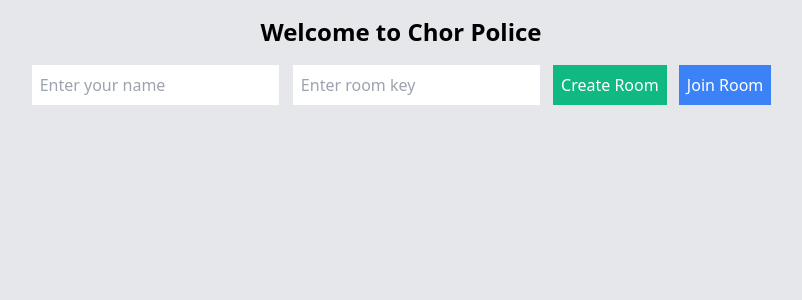
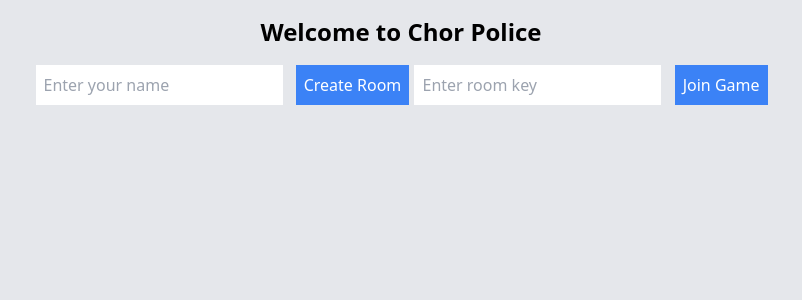
Before and after one commit to Mahfazzalin/chor_police_game, a Flask app: page / in a window 1280 px wide. Shown: the top 300 px of the page, without its empty margins (239-1041 px from the left). Run offline with Flask 3, Linux system fonts and the light colour scheme; some libraries are stand-ins or nearby versions.

Commit message:
this code is works well all thing without rematch button, no rematch button is here. need to add. these are works ( create room: when user click here, a popup open and show a room key. joing room:with this key user can join into the room. shuffle button and all gameplay.and had a massage showing box, massage input box and send massage button. the massage option also works well.

```diff
--- a/app.py
+++ b/app.py
@@ -1,70 +1,76 @@
-#game version 1.0.4.9
-#auther: Mahfazzalin Shawon Reza
+# game version 1.0.4.9
+# author: Mahfazzalin Shawon Reza
 from flask import Flask, render_template
 from flask_socketio import SocketIO, emit, join_room
 import random
+import string
 
 app = Flask(__name__)
 app.config['SECRET_KEY'] = 'secret!'
 socketio = SocketIO(app)
 
-players = {}
 rooms = {}
 cards = ["900=King", "800=Police", "600=Robbery", "400=Thief"]
 points = {"King": 900, "Police": 800, "Robbery": 600, "Thief": 400}
-round_counter = 0
+round_counter = {}
 max_rounds = 20
-current_turn = 0
 
 @app.route('/')
 def index():
     return render_template('index.html')
 
+def generate_room_key():
+    return ''.join(random.choices(string.ascii_uppercase + string.digits, k=random.randint(6, 8)))
+
 @socketio.on('create_room')
-def create_room(data):
+def create_room():
+    room_key = generate_room_key()
+    while room_key in rooms:
+        room_key = generate_room_key()
+    rooms[room_key] = {
+        'players': {},
+        'round_counter': 0,
+        'current_turn': 0
+    }
+    emit('room_created', {'room_key': room_key})
+
+@socketio.on('join')
+def on_join(data):
+    username = data['username']
     room_key = data['room_key']
-    username = data['username']
-    if room_key not in rooms:
-        rooms[room_key] = {'players': {}, 'round_counter': 0, 'current_turn': 0}
-        join_room(room_key)
-        rooms[room_key]['players'][username] = {'card': None, 'points': 0, 'name': username}
-        emit('room_created', {'room_key': room_key, 'username': username})
+    if room_key in rooms:
+        if len(rooms[room_key]['players']) < 4:
+            join_room(room_key)
+            rooms[room_key]['players'][username] = {'card': None, 'points': 0, 'name': username}
+            emit('update', {'players': rooms[room_key]['players'], 'round': rooms[room_key]['round_counter'] + 1}, room=room_key)
+            if len(rooms[room_key]['players']) == 4:
+                emit('start_shuffle', {'round': rooms[room_key]['round_counter'] + 1, 'max_rounds': max_rounds}, room=room_key)
+        else:
+            emit('room_full')
     else:
-        emit('error', {'message': 'Room already exists.'})
-
-@socketio.on('join_room')
-def join_room_handler(data):
-    room_key = data['room_key']
-    username = data['username']
-    if room_key in rooms and len(rooms[room_key]['players']) < 4:
-        join_room(room_key)
-        rooms[room_key]['players'][username] = {'card': None, 'points': 0, 'name': username}
-        emit('joined_room', {'room_key': room_key, 'username': username}, room=room_key)
-        if len(rooms[room_key]['players']) == 4:
-            emit('start_shuffle', {'round': rooms[room_key]['round_counter'] + 1, 'max_rounds': max_rounds}, room=room_key)
-        emit('update', {'players': rooms[room_key]['players'], 'round': rooms[room_key]['round_counter'] + 1}, room=room_key)
-    else:
-        emit('error', {'message': 'Room is full or does not exist.'})
+        emit('room_not_found')
 
 @socketio.on('start_shuffle')
 def start_shuffle(data):
     room_key = data['room_key']
-    if rooms[room_key]['round_counter'] < max_rounds:
-        shuffled_cards = random.sample(cards, len(cards))
-        for player, card in zip(rooms[room_key]['players'].values(), shuffled_cards):
-            player['card'] = card.split('=')[1]
-        rooms[room_key]['round_counter'] += 1
-        rooms[room_key]['current_turn'] = (rooms[room_key]['current_turn'] + 1) % 4
-        emit('cards_assigned', {'players': rooms[room_key]['players'], 'round': rooms[room_key]['round_counter'], 'max_rounds': max_rounds}, room=room_key)
-    if rooms[room_key]['round_counter'] == max_rounds:
-        emit('game_over', {'rankings': get_rankings(room_key), 'round': rooms[room_key]['round_counter']}, room=room_key)
+    if room_key in rooms:
+        room = rooms[room_key]
+        if room['round_counter'] < max_rounds:
+            shuffled_cards = random.sample(cards, len(cards))
+            for player, card in zip(room['players'].values(), shuffled_cards):
+                player['card'] = card.split('=')[1]
+            room['round_counter'] += 1
+            room['current_turn'] = (room['current_turn'] + 1) % 4
+            emit('cards_assigned', {'players': room['players'], 'round': room['round_counter'], 'max_rounds': max_rounds}, room=room_key)
+        if room['round_counter'] == max_rounds:
+            emit('game_over', {'rankings': get_rankings(room['players'])}, room=room_key)
 
 @socketio.on('king_order')
 def king_order(data):
     room_key = data['room_key']
     king = data['king']
     command = data['command']
-    emit('police_order', {'king': king, 'command': command, 'round': rooms[room_key]['round_counter']}, room=room_key)
+    emit('police_order', {'king': king, 'command': command}, room=room_key)
 
 @socketio.on('police_action')
 def police_action(data):
@@ -74,27 +80,27 @@ def police_action(data):
     command = data['command']
     king = data['king']
 
-    players = rooms[room_key]['players']
+    room = rooms[room_key]
 
     # King always gets 900 points added to their total
-    players[king]['points'] += points["King"]
+    room['players'][king]['points'] += points["King"]
 
     # Initialize role points to their default values
     police_points = 0
     robber_points = points["Robbery"]
     thief_points = points["Thief"]
 
-    if players[target]['card'].lower() == command.lower():
+    if room['players'][target]['card'].lower() == command.lower():
         police_points = points["Police"]
-        players[target]['points'] += 0  # Target person gets zero points if caught
+        room['players'][target]['points'] += 0  # Target person gets zero points if caught
         if command.lower() == "robbery":
             robber_points += 0
         elif command.lower() == "thief":
             thief_points += 0
 
     # Update points
-    players[police]['points'] += police_points
-    for player, info in players.items():
+    room['players'][police]['points'] += police_points
+    for player, info in room['players'].items():
         if player == target:
             continue
         if info['card'] == "Robbery":
@@ -102,18 +108,19 @@ def police_action(data):
         elif info['card'] == "Thief":
             info['points'] += thief_points
 
-    emit('update', {'players': players, 'round': rooms[room_key]['round_counter']}, room=room_key)
-    emit('round_complete', {'players': players, 'round': rooms[room_key]['round_counter']}, room=room_key)
+    emit('update', {'players': room['players'], 'round': room['round_counter']}, room=room_key)
+    emit('round_complete', {'players': room['players'], 'round': room['round_counter']}, room=room_key)
+
+def get_rankings(players):
+    ranking = sorted(players.items(), key=lambda x: x[1]['points'], reverse=True)
+    return [{'username': user, 'points': data['points']} for user, data in ranking]
 
 @socketio.on('send_message')
-def handle_message(data):
+def handle_send_message(data):
     room_key = data['room_key']
     message = data['message']
-    emit('receive_message', {'username': data['username'], 'message': message}, room=room_key)
-
-def get_rankings(room_key):
-    ranking = sorted(rooms[room_key]['players'].items(), key=lambda x: x[1]['points'], reverse=True)
-    return [{'username': user, 'points': data['points']} for user, data in ranking]
+    username = data['username']
+    emit('receive_message', {'username': username, 'message': message}, room=room_key)
 
 if __name__ == '__main__':
     socketio.run(app, debug=True)
--- a/templates/index.html
+++ b/templates/index.html
@@ -1,5 +1,3 @@
-<!-- #game version 1.0.4.9
-#auther: Mahfazzalin Shawon Reza -->
 <!DOCTYPE html>
 <html lang="en">
 <head>
@@ -14,9 +12,9 @@
         <h1 class="text-2xl font-bold text-center">Welcome to Chor Police</h1>
         <div id="login" class="text-center mt-4">
             <input id="username" class="border p-2" placeholder="Enter your name"/>
-            <input id="room_key" class="border p-2 ml-2" placeholder="Enter room key"/>
-            <button onclick="createRoom()" class="bg-green-500 text-white p-2 ml-2">Create Room</button>
-            <button onclick="joinRoom()" class="bg-blue-500 text-white p-2 ml-2">Join Room</button>
+            <button onclick="createRoom()" class="bg-blue-500 text-white p-2 ml-2">Create Room</button>
+            <input id="room-key" class="border p-2" placeholder="Enter room key"/>
+            <button onclick="joinGame()" class="bg-blue-500 text-white p-2 ml-2">Join Game</button>
         </div>
         <div id="game" class="mt-4 hidden">
             <h2 id="player-name" class="text-xl font-bold"></h2>
@@ -25,13 +23,10 @@
             <div id="dashboard" class="mt-4">
                 <!-- Player's dashboard will be updated here -->
             </div>
-            <div id="messages" class="mt-4">
-                <h3 class="text-lg font-semibold">Messages</h3>
-                <div id="message-box" class="border p-2 h-64 overflow-y-scroll">
-                    <!-- Messages will be displayed here -->
-                </div>
-                <input id="message" class="border p-2 mt-2 w-full" placeholder="Type a message"/>
-                <button onclick="sendMessage()" class="bg-blue-500 text-white p-2 mt-2">Send</button>
+            <div id="chat" class="mt-4">
+                <div id="messages" class="border p-2 h-64 overflow-y-scroll bg-white"></div>
+                <input id="message-input" class="border p-2 w-full mt-2" placeholder="Type a message..."/>
+                <button onclick="sendMessage()" class="bg-blue-500 text-white p-2 w-full mt-2">Send</button>
             </div>
         </div>
         <div id="game-over" class="hidden">
@@ -45,39 +40,48 @@
     <script>
         var socket = io();
         var username;
+        var roomKey;
         var king;
         var police;
         var players = {};
         var roundNumber;
         var maxRounds;
-        var room_key;
 
         function createRoom() {
-            username = document.getElementById('username').value;
-            room_key = document.getElementById('room_key').value;
-            socket.emit('create_room', {'username': username, 'room_key': room_key});
+            socket.emit('create_room');
         }
 
-        function joinRoom() {
+        function joinGame() {
             username = document.getElementById('username').value;
-            room_key = document.getElementById('room_key').value;
-            socket.emit('join_room', {'username': username, 'room_key': room_key});
+            roomKey = document.getElementById('room-key').value;
+            socket.emit('join', {'username': username, 'room_key': roomKey});
+            document.getElementById('login').classList.add('hidden');
+            document.getElementById('game').classList.remove('hidden');
+            document.getElementById('player-name').innerText = `Hello, ${username}`;
         }
 
         function startShuffle() {
-            socket.emit('start_shuffle', {'room_key': room_key});
+            socket.emit('start_shuffle', {'room_key': roomKey});
+        }
+
+        function sendMessage() {
+            var message = document.getElementById('message-input').value;
+            socket.emit('send_message', {'username': username, 'room_key': roomKey, 'message': message});
+            document.getElementById('message-input').value = '';
         }
 
         socket.on('room_created', function(data) {
-            document.getElementById('login').classList.add('hidden');
-            document.getElementById('game').classList.remove('hidden');
-            document.getElementById('player-name').innerText = `Hello, ${data.username}`;
+            roomKey = data.room_key;
+            alert(`Room created with key: ${roomKey}`);
+            document.getElementById('room-key').value = roomKey;
         });
 
-        socket.on('joined_room', function(data) {
-            document.getElementById('login').classList.add('hidden');
-            document.getElementById('game').classList.remove('hidden');
-            document.getElementById('player-name').innerText = `Hello, ${data.username}`;
+        socket.on('room_full', function() {
+            alert('Room is full.');
+        });
+
+        socket.on('room_not_found', function() {
+            alert('Room not found.');
         });
 
         socket.on('start_shuffle', function(data) {
@@ -155,23 +159,17 @@
         });
 
         socket.on('receive_message', function(data) {
-            var messageBox = document.getElementById('message-box');
-            messageBox.innerHTML += `<p><strong>${data.username}:</strong> ${data.message}</p>`;
-            messageBox.scrollTop = messageBox.scrollHeight;
+            var messages = document.getElementById('messages');
+            messages.innerHTML += `<p><strong>${data.username}:</strong> ${data.message}</p>`;
+            messages.scrollTop = messages.scrollHeight;
         });
 
         function giveOrder(command) {
-            socket.emit('king_order', {'king': username, 'command': command, 'room_key': room_key});
+            socket.emit('king_order', {'king': username, 'command': command, 'room_key': roomKey});
         }
 
         function policeAction(target, command) {
-            socket.emit('police_action', {'police': username, 'target': target, 'command': command, 'king': king, 'room_key': room_key});
-        }
-
-        function sendMessage() {
-            var message = document.getElementById('message').value;
-            socket.emit('send_message', {'username': username, 'message': message, 'room_key': room_key});
-            document.getElementById('message').value = '';
+            socket.emit('police_action', {'police': username, 'target': target, 'command': command, 'king': king, 'room_key': roomKey});
         }
     </script>
 </body>
```
